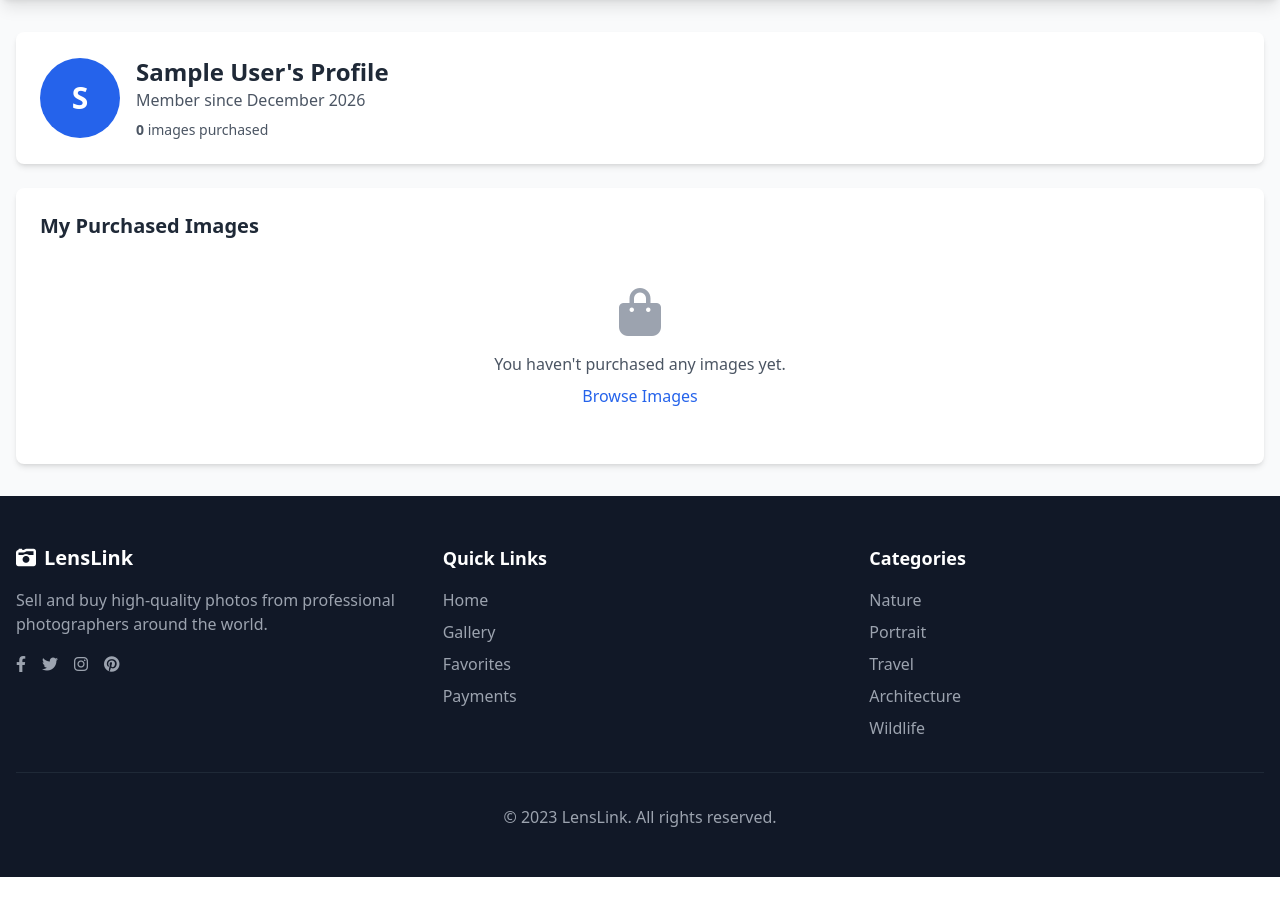
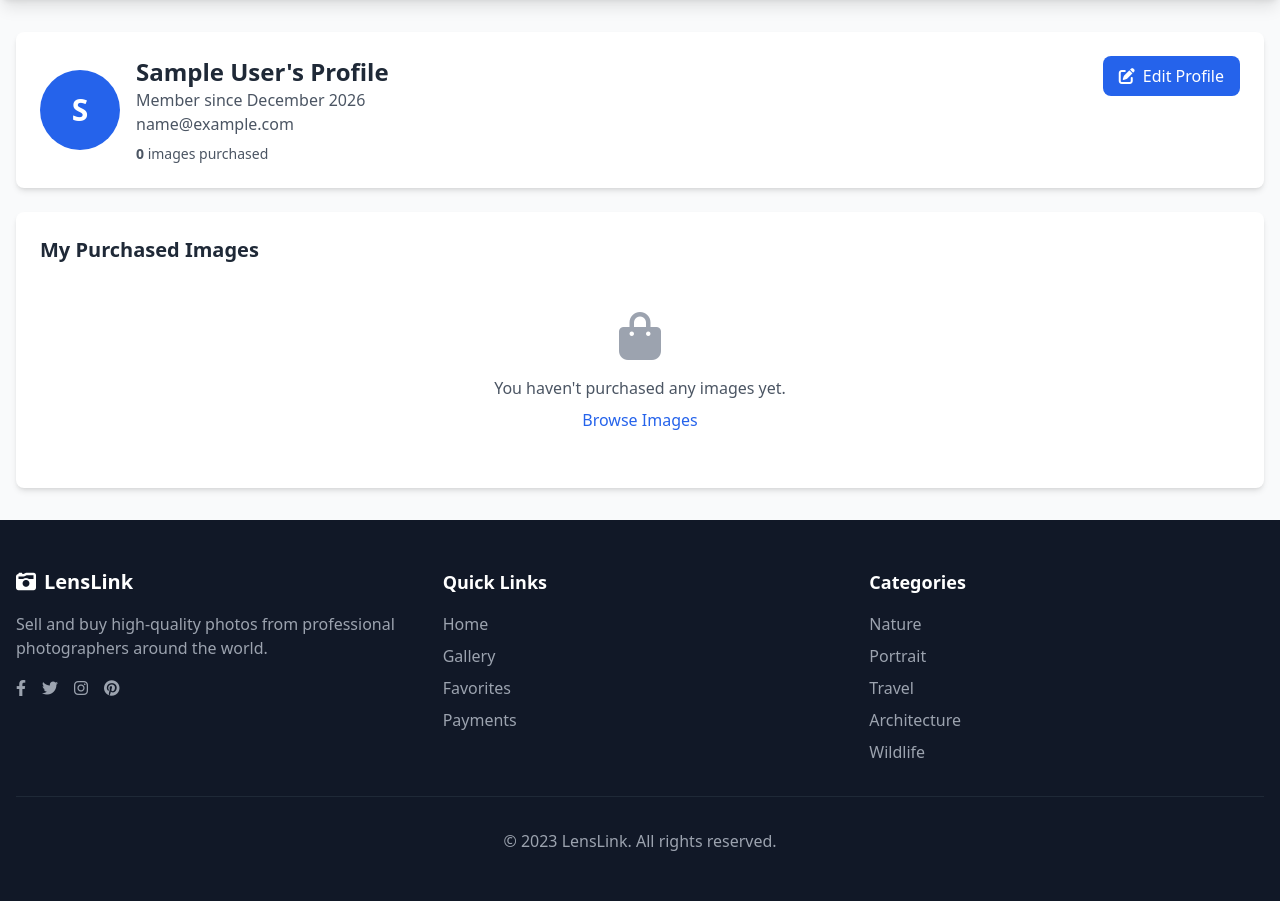
Before and after one commit to Ravindu-lasal/LensLink, a PHP site: page /profile.php in a window 1280 px wide. Shown: the part 64-965 px from the top of the page. Before the commit the page ends 941 px from the top, so only its background shows below. Run offline with PHP 8.4, Linux system fonts and the light colour scheme; the visitor is signed in with stand-in values (Sample User, id 1); data that the repository does not hold is empty; some libraries are stand-ins or nearby versions.

```diff
--- a/profile.php
+++ b/profile.php
@@ -55,8 +55,16 @@ $user_data = $user_stmt->get_result()->fetch_assoc();
                     </span>
                 </div>
                 <div class="flex-grow">
-                    <h1 class="text-2xl font-bold text-gray-800"><?php echo htmlspecialchars($user_data['name']); ?>'s Profile</h1>
-                    <p class="text-gray-600">Member since <?php echo date('F Y', strtotime($user_data['created_at'])); ?></p>
+                    <div class="flex justify-between items-start">
+                        <div>
+                            <h1 class="text-2xl font-bold text-gray-800"><?php echo htmlspecialchars($user_data['name']); ?>'s Profile</h1>
+                            <p class="text-gray-600">Member since <?php echo date('F Y', strtotime($user_data['created_at'])); ?></p>
+                            <p class="text-gray-600"><?php echo htmlspecialchars($user_data['email']); ?></p>
+                        </div>
+                        <button onclick="openEditModal()" class="bg-blue-600 hover:bg-blue-700 text-white px-4 py-2 rounded-lg flex items-center">
+                            <i class="fas fa-edit mr-2"></i> Edit Profile
+                        </button>
+                    </div>
                     <?php
                     // Get count of purchased images
                     $count_sql = "SELECT COUNT(*) as total
@@ -107,7 +115,99 @@ $user_data = $user_stmt->get_result()->fetch_assoc();
         </div>
     </div>
 
-    <?php include 'includes/footer.php' ?>
+    <?php include 'includes/footer.php'; ?>
+
+    <!-- Edit Profile Modal -->
+    <div id="editProfileModal" class="fixed inset-0 z-50 hidden">
+        <div class="absolute inset-0 bg-black bg-opacity-50" onclick="closeEditModal()"></div>
+        <div class="relative max-w-md mx-auto my-8 p-4">
+            <div class="bg-white rounded-lg p-6">
+                <div class="flex justify-between items-center mb-4">
+                    <h2 class="text-2xl font-bold">Edit Profile</h2>
+                    <button onclick="closeEditModal()" class="text-gray-500 hover:text-gray-700">
+                        <i class="fas fa-times"></i>
+                    </button>
+                </div>
+                <form id="editProfileForm" onsubmit="handleEditProfile(event)">
+                    <div class="mb-4">
+                        <label class="block text-gray-700 mb-2" for="name">Full Name</label>
+                        <input type="text" id="name" name="name" value="<?php echo htmlspecialchars($user_data['name']); ?>"
+                            class="w-full px-3 py-2 border border-gray-300 rounded focus:outline-none focus:ring-2 focus:ring-blue-600">
+                    </div>
+                    <div class="mb-4">
+                        <label class="block text-gray-700 mb-2" for="email">Email</label>
+                        <input type="email" id="email" name="email" value="<?php echo htmlspecialchars($user_data['email']); ?>"
+                            class="w-full px-3 py-2 border border-gray-300 rounded focus:outline-none focus:ring-2 focus:ring-blue-600">
+                    </div>
+                    <div class="mb-4">
+                        <label class="block text-gray-700 mb-2" for="newPassword">New Password (leave blank to keep current)</label>
+                        <input type="password" id="newPassword" name="newPassword"
+                            class="w-full px-3 py-2 border border-gray-300 rounded focus:outline-none focus:ring-2 focus:ring-blue-600">
+                    </div>
+                    <div class="mb-4">
+                        <label class="block text-gray-700 mb-2" for="confirmPassword">Confirm New Password</label>
+                        <input type="password" id="confirmPassword" name="confirmPassword"
+                            class="w-full px-3 py-2 border border-gray-300 rounded focus:outline-none focus:ring-2 focus:ring-blue-600">
+                    </div>
+                    <div class="mt-6 flex justify-end space-x-3">
+                        <button type="button" onclick="closeEditModal()"
+                            class="px-4 py-2 border border-gray-300 rounded hover:bg-gray-100">
+                            Cancel
+                        </button>
+                        <button type="submit"
+                            class="px-4 py-2 bg-blue-600 text-white rounded hover:bg-blue-700">
+                            Save Changes
+                        </button>
+                    </div>
+                </form>
+            </div>
+        </div>
+    </div>
+
+    <script>
+        function openEditModal() {
+            document.getElementById('editProfileModal').classList.remove('hidden');
+            document.body.style.overflow = 'hidden';
+        }
+
+        function closeEditModal() {
+            document.getElementById('editProfileModal').classList.add('hidden');
+            document.body.style.overflow = 'auto';
+        }
+
+        function handleEditProfile(event) {
+            event.preventDefault();
+            const form = event.target;
+            const formData = new FormData(form);
+
+            // Check if passwords match if a new password is being set
+            const newPassword = formData.get('newPassword');
+            const confirmPassword = formData.get('confirmPassword');
+            if (newPassword && newPassword !== confirmPassword) {
+                alert('Passwords do not match!');
+                return;
+            }
+
+            fetch('update_profile.php', {
+                    method: 'POST',
+                    body: formData
+                })
+                .then(response => response.json())
+                .then(data => {
+                    if (data.success) {
+                        alert('Profile updated successfully!');
+                        closeEditModal();
+                        window.location.reload();
+                    } else {
+                        alert('Error updating profile: ' + data.message);
+                    }
+                })
+                .catch(error => {
+                    console.error('Error:', error);
+                    alert('Error updating profile');
+                });
+        }
+    </script>
 </body>
 
 </html>
```
Also changed, not shown: update_profile.php (added, +77 -0 lines), uploads/684b99c533c58.jpg (added).
